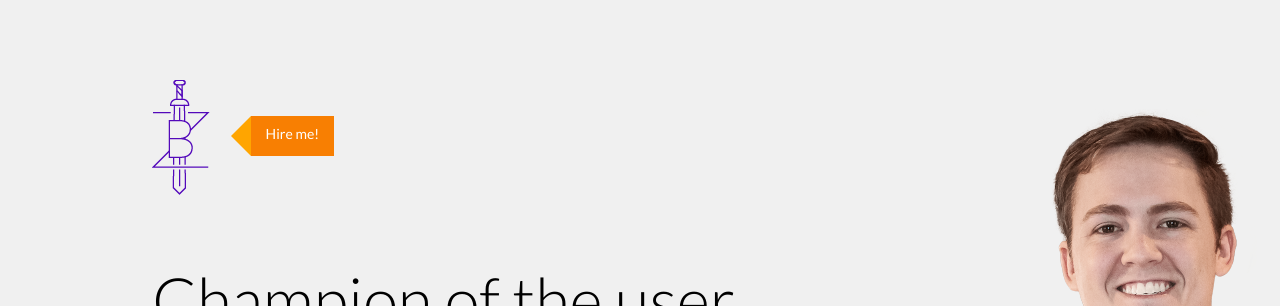
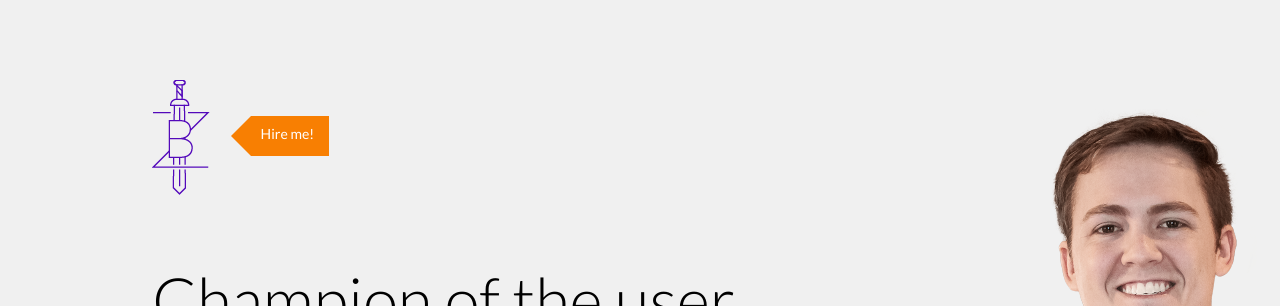
Before and after one commit to bzle/brandonz-me, a Jekyll site: the page built from index.html, in a window 1280 px wide. Shown: the top 306 px of the page. Built offline with Jekyll 4.4.1, drawn with Linux system fonts in a browser that asks for light colours; nearby versions of some CDN libraries.

Commit message:
Updated '/css/style.scss' via CloudCannon

```diff
--- a/css/style.scss
+++ b/css/style.scss
@@ -922,14 +922,14 @@
     display: table-cell;
     font-size: 14px;
     height: 40px;
-    padding: 0 15px 2px;
+    padding: 0 15px 2px 10px;
     position: relative;
 	text-align: center;
     vertical-align: middle;
 }
 .logo__alert:after {
     border-top: 20px solid transparent;
-	border-right: 20px solid orange;
+	border-right: 20px solid #F87F02;
 	border-bottom: 20px solid transparent;
 	border-left: 0 solid transparent;
 	content: '';
```
